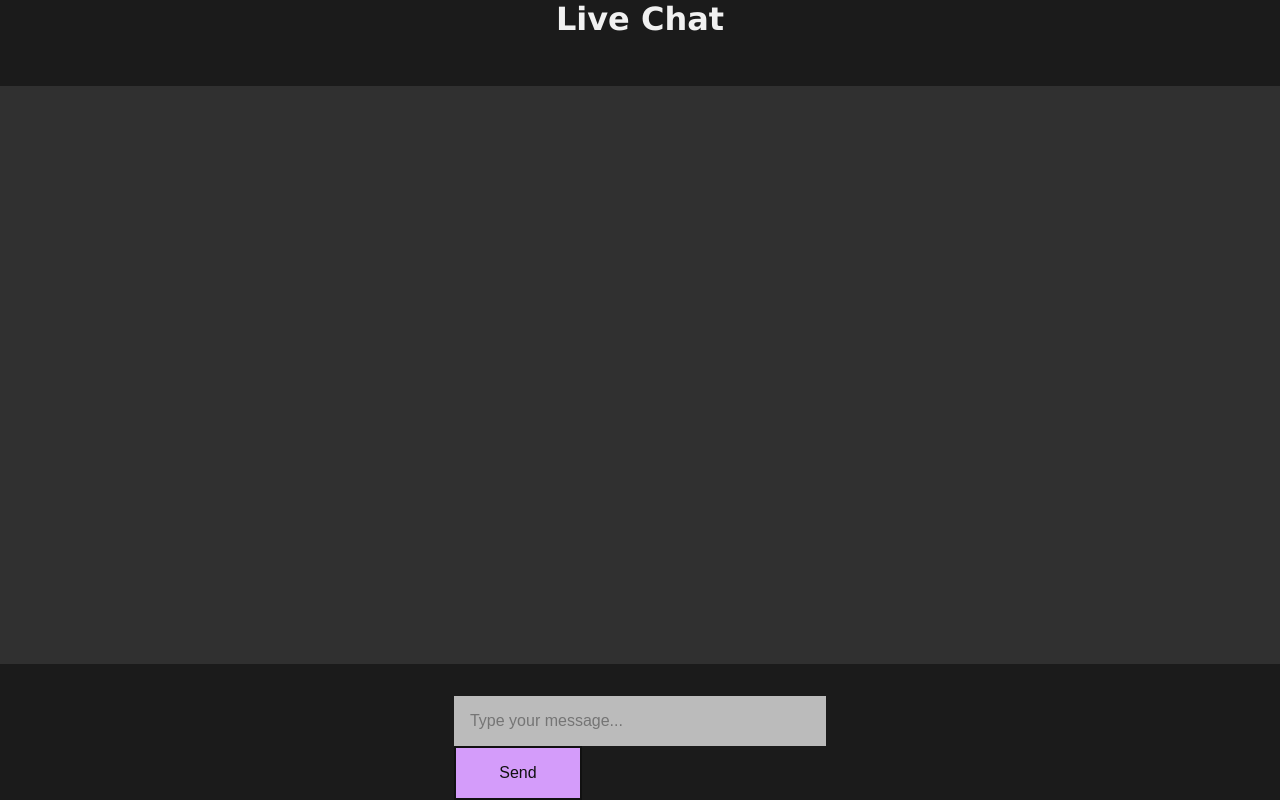
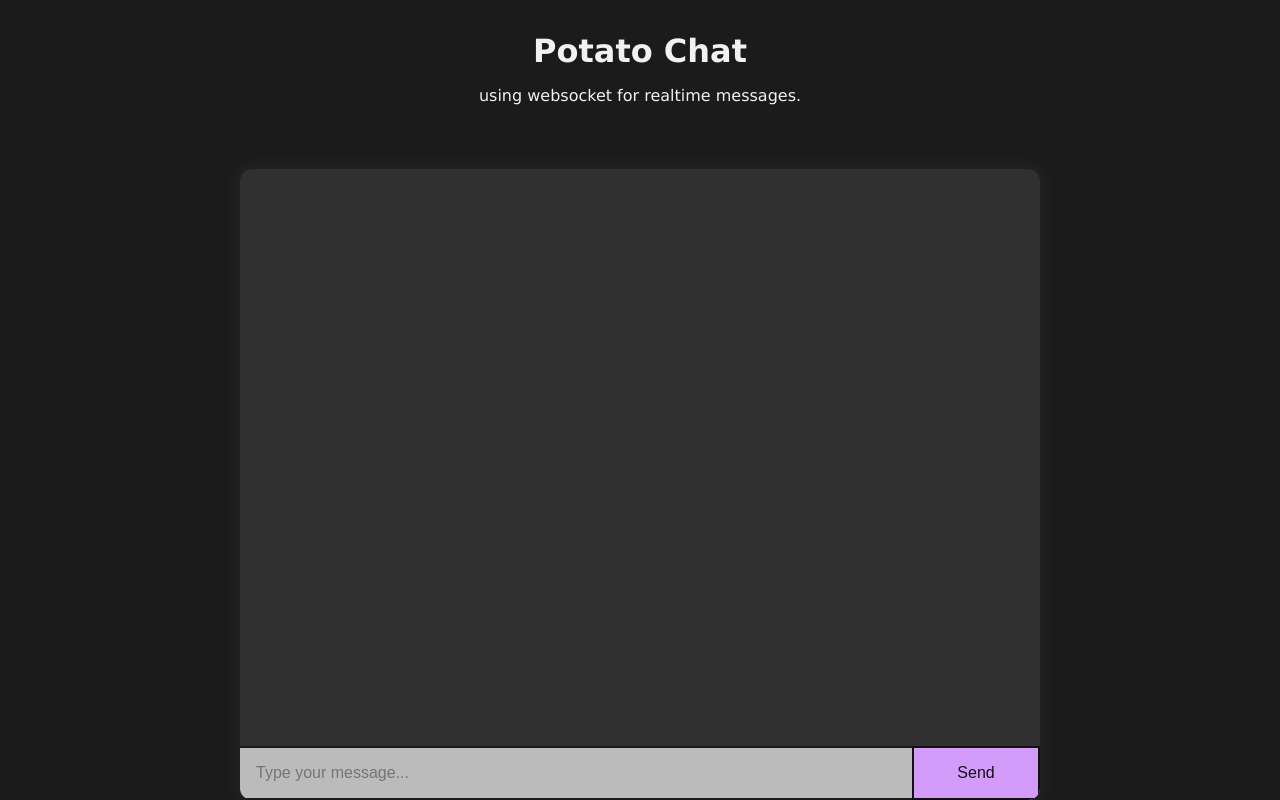
Before and after one commit to CheapNightbot/live-chat, a Flask app: page / in a window 1280 px wide. Run offline with Flask 3, Linux system fonts and the light colour scheme; some libraries are stand-ins or nearby versions.

Commit message:
Update index.html

```diff
--- a/app/templates/index.html
+++ b/app/templates/index.html
@@ -4,31 +4,50 @@
 <head>
     <meta charset="UTF-8">
     <meta name="viewport" content="width=device-width, initial-scale=1.0">
-        <title>Live Chat</title>
+    <title>Potato Chat</title>
     <script src="https://cdnjs.cloudflare.com/ajax/libs/socket.io/4.0.0/socket.io.js"></script>
     <link rel="stylesheet" href="{{ url_for('static', filename='style.css') }}">
 </head>
 
 <body>
-        <h1>Live Chat</h1>
+    <header>
+        <h1>Potato Chat</h1>
+        <p>using websocket for realtime messages.</p>
+    </header>
+    <main>
         <div id="chat"></div>
-        <div class="flex-container">
-            <input id="message-input" placeholder="Type your message...">
+        <div class="input-container">
+            <input id="message-input" placeholder="Type your message..." autofocus>
             <button id="message-send">Send</button>
         </div>
+    </main>
 
     <script>
         const socket = io();
+        const msgIpt = document.getElementById('message-input');
+        const sendBtn = document.getElementById('message-send');
+        const sendMessage = () => {
+            const message = msgIpt.value.trim();
+            if (message.length > 0) {
+                socket.emit('send_message', { msg: message });
+            }
+            msgIpt.value = '';
+        }
 
-            document.getElementById('message-send').onclick = function () {
-                const messageInput = document.getElementById('message-input').value;
-                socket.emit('send_message', { msg: messageInput });
-                document.getElementById('messageInput').value = '';
-            };
+        msgIpt.addEventListener('keypress', (e) => {
+            if (e.key === 'Enter') {
+                sendMessage();
+            }
+        });
+        sendBtn.addEventListener('click', sendMessage);
 
         socket.on('receive_message', function (data) {
             const chat = document.getElementById('chat');
-                chat.innerHTML += `<div>${data.msg}</div>`;
+            if (data.system) {
+                chat.innerHTML += `<div class="system">${data.msg}</div>`;
+            } else {
+                chat.innerHTML += `<div class="user">${data.msg}</div>`;
+            }
             chat.scrollTop = chat.scrollHeight;
         });
     </script>
```
Lines whose indentation alone changed are shown as unchanged.
